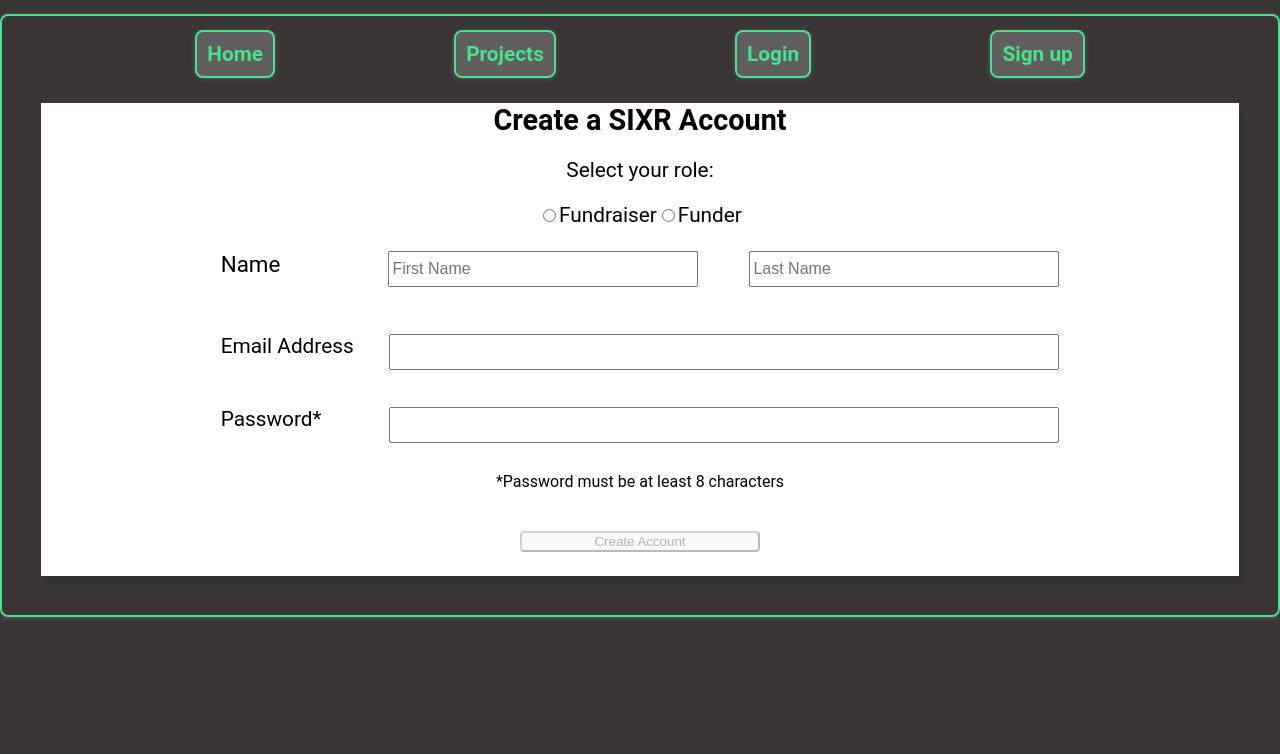
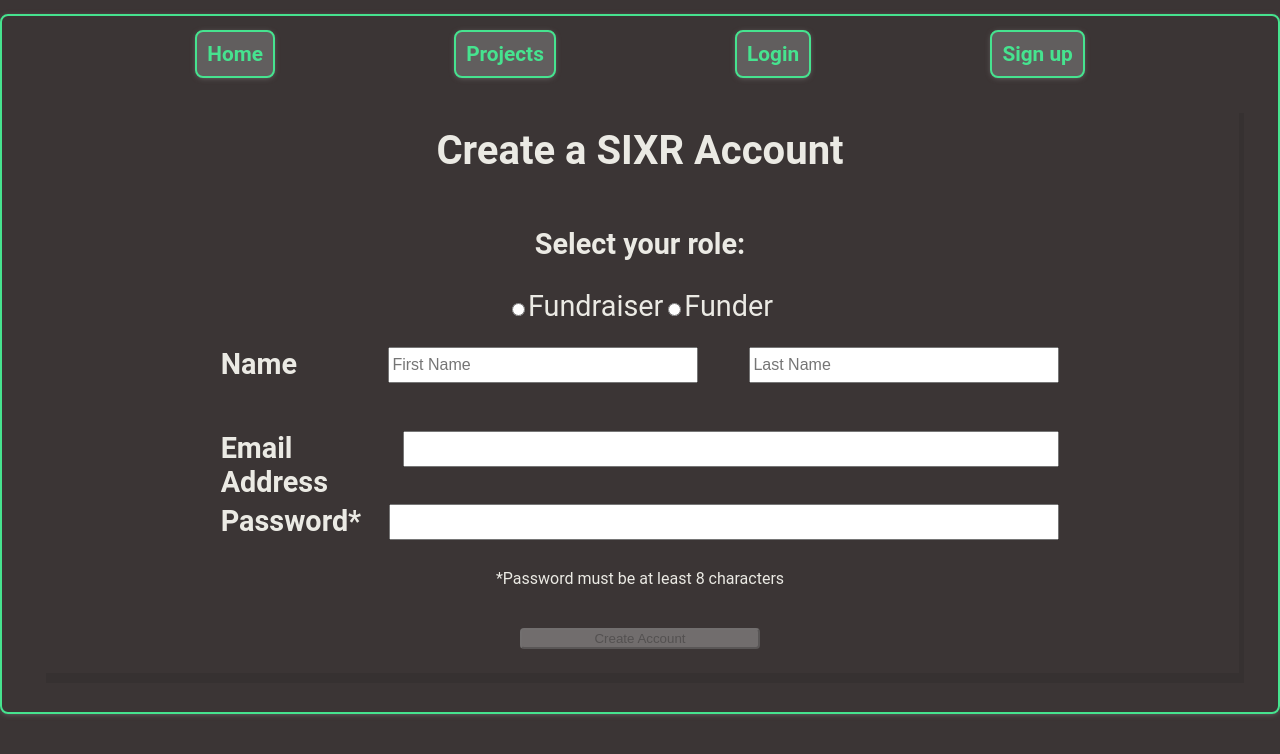
Before and after one commit to s-munro/front-end-1, a React (Create React App) app in the folder vr-funding/: page /signup in a window 1280 px wide. Shown: the top 754 px of the page. Built offline with nearby package versions, Linux system fonts and the light colour scheme.

Commit message:
Matched styling with log in page

```diff
--- a/vr-funding/src/components/Signup.js
+++ b/vr-funding/src/components/Signup.js
@@ -134,15 +134,15 @@
           flexDirection: 'column',
           boxShadow: '5px 10px #363131',
           margin: '2%',
-          backgroundColor: 'white',
         }}
       >
         <h1
           style={{
-            color: 'black',
+            color: '#ebeae4',
+            fontSize: '2.5rem',
+            fontWeight: 'bold',
             width: '50%',
-            margin: 'auto',
-            fontSize: '1.8rem',
+            margin: '2% auto',
             textAlign: 'center',
           }}
         >
@@ -157,16 +157,17 @@
         </div>
         <section
           style={{
-            color: 'black',
+            color: '#ebeae4',
             width: '50%',
             margin: 'auto',
             textAlign: 'center',
-            fontSize: '1.3rem',
+            fontSize: '1.8rem',
           }}
         >
           <p
             style={{
-              fontSize: '1.3rem',
+              fontSize: '1.8rem',
+              fontWeight: 'bold',
             }}
           >
             Select your role:
@@ -204,8 +205,9 @@
             width: '70%',
             margin: '2% auto',
             justifyContent: 'space-between',
-            color: 'black',
-            fontSize: '1.4rem',
+            color: '#ebeae4',
+            fontSize: '1.8rem',
+            fontWeight: 'bold',
           }}
         >
           <label>Name</label>
@@ -263,8 +265,9 @@
           {/*Email Address Label & Field*/}
           <label
             style={{
-              color: 'black',
-              fontSize: '1.3rem',
+              color: '#ebeae4',
+              fontSize: '1.8rem',
+              fontWeight: 'bold',
             }}
             htmlFor='email'
           >
@@ -296,8 +299,9 @@
           {/*Password Label & Field*/}
           <label
             style={{
-              color: 'black',
-              fontSize: '1.3rem',
+              color: '#ebeae4',
+              fontWeight: 'bold',
+              fontSize: '1.8rem',
             }}
             htmlFor='password'
           >
@@ -315,7 +319,7 @@
             onChange={handleChange}
           ></input>
         </div>
-        <p style={{ color: 'black', textAlign: 'center' }}>
+        <p style={{ color: '#ebeae4', textAlign: 'center' }}>
           *Password must be at least 8 characters
         </p>
         {/*Create Account Button - On submit will send user data to API*/}
```
Also changed, not shown: 1 other file (tests, documents, lock files or other folders).
